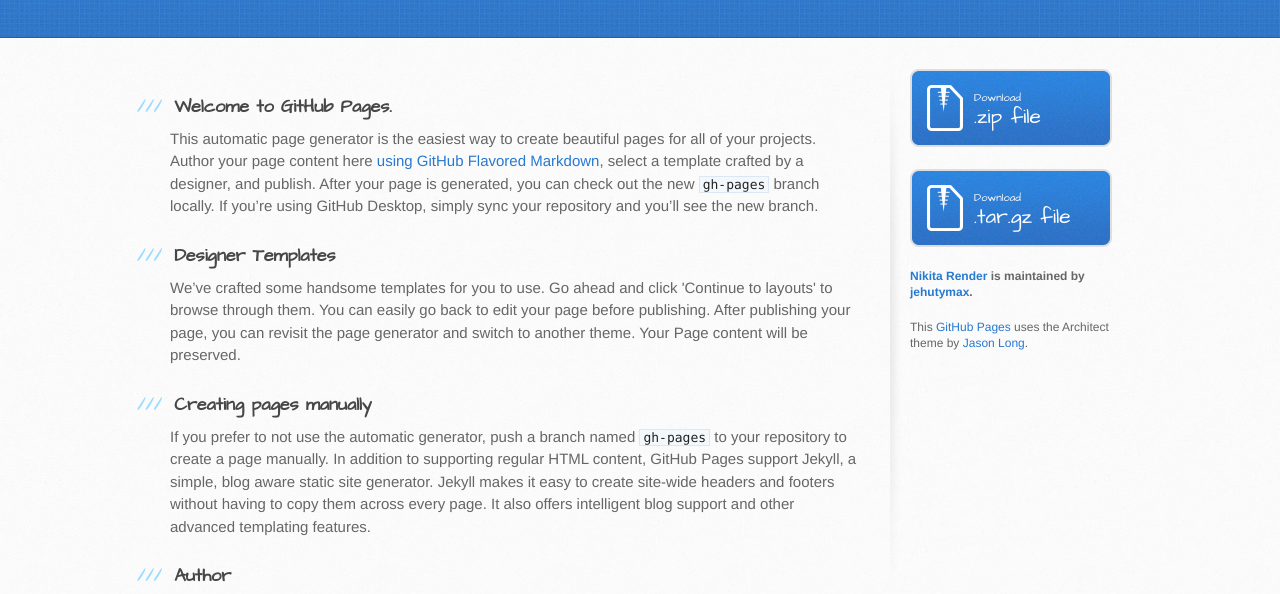
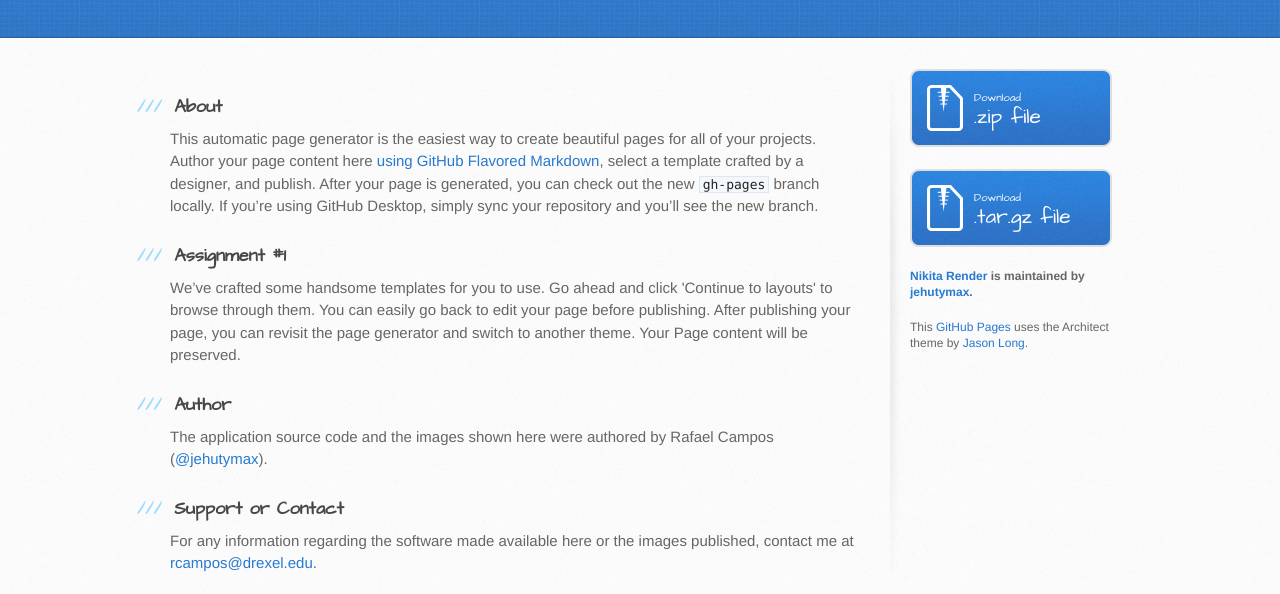
Before and after one commit to jehutymax/nikita-render, a plain HTML site: page index.html in a window 1280 px wide. Shown: the part 197-791 px from the top of the page. Drawn offline with Linux system fonts and the light colour scheme.

Commit message:
Update index.html
small changes

```diff
--- a/index.html
+++ b/index.html
@@ -29,19 +29,14 @@
       <div class="inner clearfix">
         <section id="main-content">
           <h3>
-<a id="welcome-to-github-pages" class="anchor" href="#welcome-to-github-pages" aria-hidden="true"><span aria-hidden="true" class="octicon octicon-link"></span></a>Welcome to GitHub Pages.</h3>
+<a id="welcome-to-github-pages" class="anchor" href="#welcome-to-github-pages" aria-hidden="true"><span aria-hidden="true" class="octicon octicon-link"></span></a>About</h3>
 
 <p>This automatic page generator is the easiest way to create beautiful pages for all of your projects. Author your page content here <a href="https://guides.github.com/features/mastering-markdown/">using GitHub Flavored Markdown</a>, select a template crafted by a designer, and publish. After your page is generated, you can check out the new <code>gh-pages</code> branch locally. If you’re using GitHub Desktop, simply sync your repository and you’ll see the new branch.</p>
 
 <h3>
-<a id="designer-templates" class="anchor" href="#designer-templates" aria-hidden="true"><span aria-hidden="true" class="octicon octicon-link"></span></a>Designer Templates</h3>
+<a id="designer-templates" class="anchor" href="#designer-templates" aria-hidden="true"><span aria-hidden="true" class="octicon octicon-link"></span></a>Assignment #1</h3>
 
 <p>We’ve crafted some handsome templates for you to use. Go ahead and click 'Continue to layouts' to browse through them. You can easily go back to edit your page before publishing. After publishing your page, you can revisit the page generator and switch to another theme. Your Page content will be preserved.</p>
-
-<h3>
-<a id="creating-pages-manually" class="anchor" href="#creating-pages-manually" aria-hidden="true"><span aria-hidden="true" class="octicon octicon-link"></span></a>Creating pages manually</h3>
-
-<p>If you prefer to not use the automatic generator, push a branch named <code>gh-pages</code> to your repository to create a page manually. In addition to supporting regular HTML content, GitHub Pages support Jekyll, a simple, blog aware static site generator. Jekyll makes it easy to create site-wide headers and footers without having to copy them across every page. It also offers intelligent blog support and other advanced templating features.</p>
 
 <h3>
 <a id="authors-and-contributors" class="anchor" href="#authors-and-contributors" aria-hidden="true"><span aria-hidden="true" class="octicon octicon-link"></span></a>Author</h3>
```
